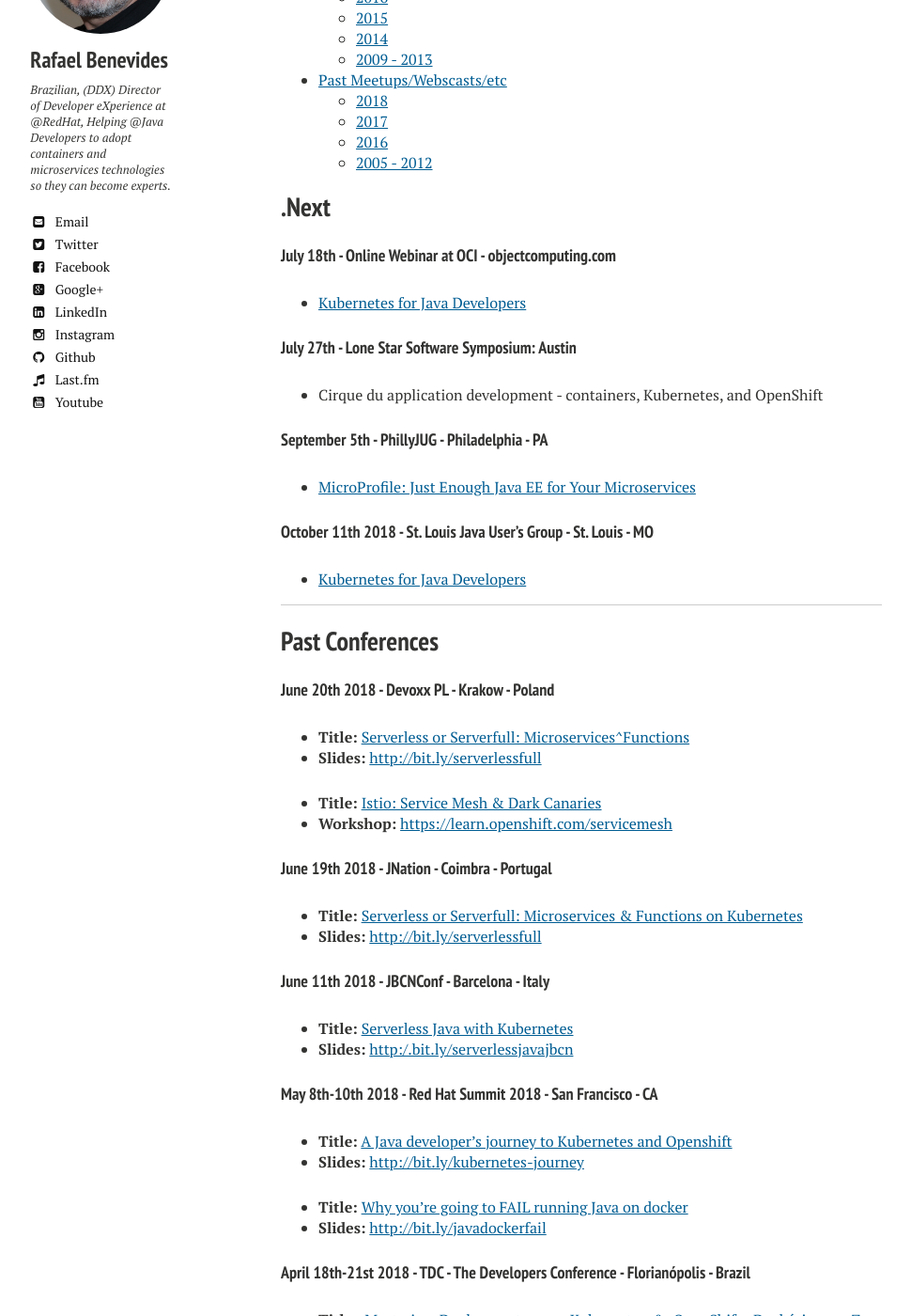
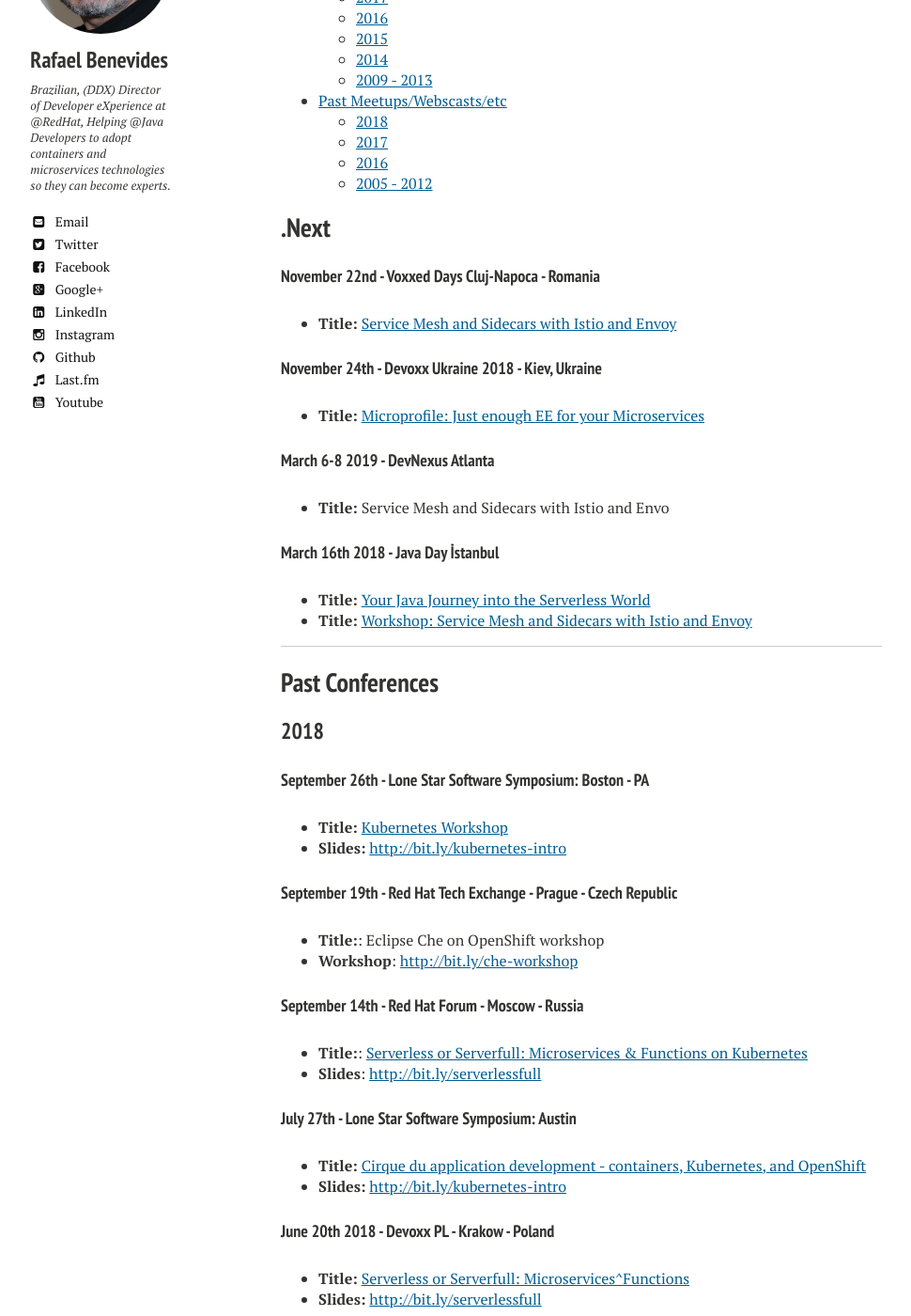
Before and after one commit to rafabene/rafabene.github.io, a Jekyll site: the page built from talks/index.md, in a window 1280 px wide and 1400 px high, scrolled down 616 px. Shown: the whole window at 94% size, without its empty margins (21-991 px from the left). Built offline with Jekyll 4.4.1, drawn with Linux system fonts in a browser that asks for light colours; nearby versions of some CDN libraries; comment, search, counter and statistics services are not loaded; some of the changed text lies outside the part shown.

Commit message:
Update Talks

```diff
--- a/talks/index.md
+++ b/talks/index.md
@@ -17,22 +17,46 @@
 ## .Next
 
 
-#### July 18th - Online Webinar at OCI - objectcomputing.com
-- [Kubernetes for Java Developers](https://objectcomputing.com/resources/events/webinars/kubernetes-for-java-developers)
+#### November 22nd - Voxxed Days Cluj-Napoca - Romania
+- **Title:** [Service Mesh and Sidecars with Istio and Envoy](https://romania.voxxeddays.com/2018/08/14/service-mesh-and-sidecars-with-istio-and-envoy/)
 
-#### July 27th - Lone Star Software Symposium: Austin
- - Cirque du application development - containers, Kubernetes, and OpenShift
+#### November 24th - Devoxx Ukraine 2018 - Kiev, Ukraine
+- **Title:** [Microprofile: Just enough EE for your Microservices](https://dvua18.confinabox.com/talk/CBI-1043/Microprofile:_Just_enough_EE_for_your_Microservices)
 
-#### September 5th - PhillyJUG - Philadelphia - PA
-- [MicroProfile: Just Enough Java EE for Your Microservices](https://www.meetup.com/PhillyJUG/events/250594486/)
+#### March 6-8 2019 - DevNexus Atlanta
+- **Title:** Service Mesh and Sidecars with Istio and Envo
 
-#### October 11th 2018 -  St. Louis Java User's Group - St. Louis  - MO
-- [Kubernetes for Java Developers](https://www.meetup.com/GatewayJUG/events/251273855/)
+#### March 16th 2018 - Java Day İstanbul
+- **Title:** [Your Java Journey into the Serverless World](https://javaday.istanbul/speaker/rafael-benevides/)
+- **Title:** [Workshop: Service Mesh and Sidecars with Istio and Envoy](https://javaday.istanbul/speaker/rafael-benevides/)
 
 
 <hr>
 
 ## Past Conferences
+
+### 2018
+
+#### September 26th - Lone Star Software Symposium: Boston - PA
+
+- **Title:** [Kubernetes Workshop](https://nofluffjuststuff.com/conference/boston/2018/09/speakers/rafael_benevides)
+- **Slides:** [http://bit.ly/kubernetes-intro](http://bit.ly/kubernetes-intro)
+
+#### September 19th - Red Hat Tech Exchange - Prague - Czech Republic
+
+- **Title:**: Eclipse Che on OpenShift workshop
+- **Workshop**: [http://bit.ly/che-workshop](http://bit.ly/che-workshop)
+
+#### September 14th - Red Hat Forum - Moscow  - Russia
+
+- **Title:**: [Serverless or Serverfull: Microservices & Functions on Kubernetes](https://www.redhat.com/en/events/forum-russia)
+- **Slides**: [http://bit.ly/serverlessfull](http://bit.ly/serverlessfull)
+
+#### July 27th - Lone Star Software Symposium: Austin
+
+- **Title:** [Cirque du application development - containers, Kubernetes, and OpenShift](https://nofluffjuststuff.com/conference/austin/2018/07/session?id=42531)
+- **Slides:** [http://bit.ly/kubernetes-intro](http://bit.ly/kubernetes-intro)
+
 
 #### June 20th 2018 - Devoxx PL - Krakow - Poland
 
@@ -299,9 +323,25 @@
 
 ### 2018
 
+#### Java Career - Interview - InteraTech 2018 CongressodeTI  (PT-Br)
+- **Video:** [Carreira JAVA](https://www.youtube.com/watch?v=Vg7aJnEDKd0)
+
+#### St. Louis Java User's Group - St. Louis  - MO
+- **Title:** [Kubernetes for Java Developers](https://www.meetup.com/GatewayJUG/events/251273855/)
+- **Slides:** [http://bit.ly/kubernetes-intro](http://bit.ly/kubernetes-intro)
+
+#### PhillyJUG - Philadelphia - PA
+- **Title:** [MicroProfile: Just Enough Java EE for Your Microservices](https://www.meetup.com/PhillyJUG/events/250594486/)
+- **Slides:** [http://bit.ly/rh-microprofile](http://bit.ly/rh-microprofile)
+
+
 #### WorkJava - Online conference
 - **Title**: Desenvolva aplicativos Java de forma confiável utilizando arquitetura Microservices
 - **Slides:** [http://bit.ly/redhatmsa](http://bit.ly/redhatmsa)
+
+#### Online Webinar at OCI - objectcomputing.com
+- **Title:** [Kubernetes for Java Developers](https://objectcomputing.com/resources/events/webinars/kubernetes-for-java-developers)
+- **Slides:** [http://bit.ly/kubernetes-intro](http://bit.ly/kubernetes-intro)
 
 ### 2017
 
```
